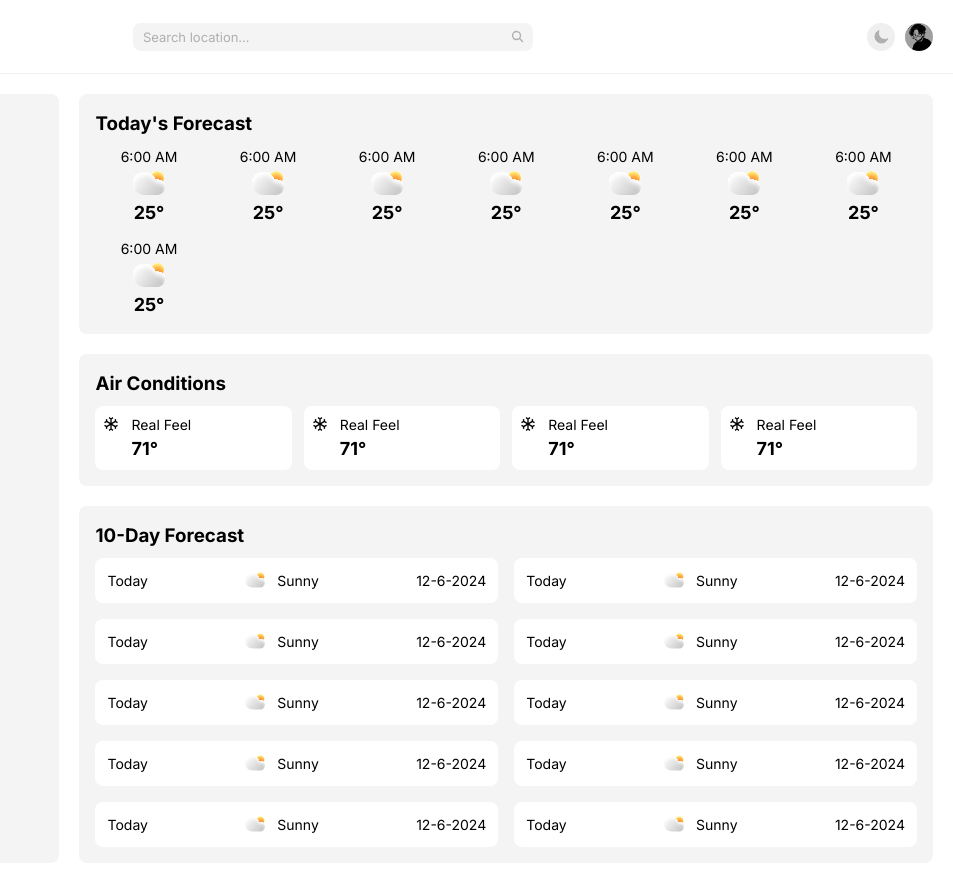
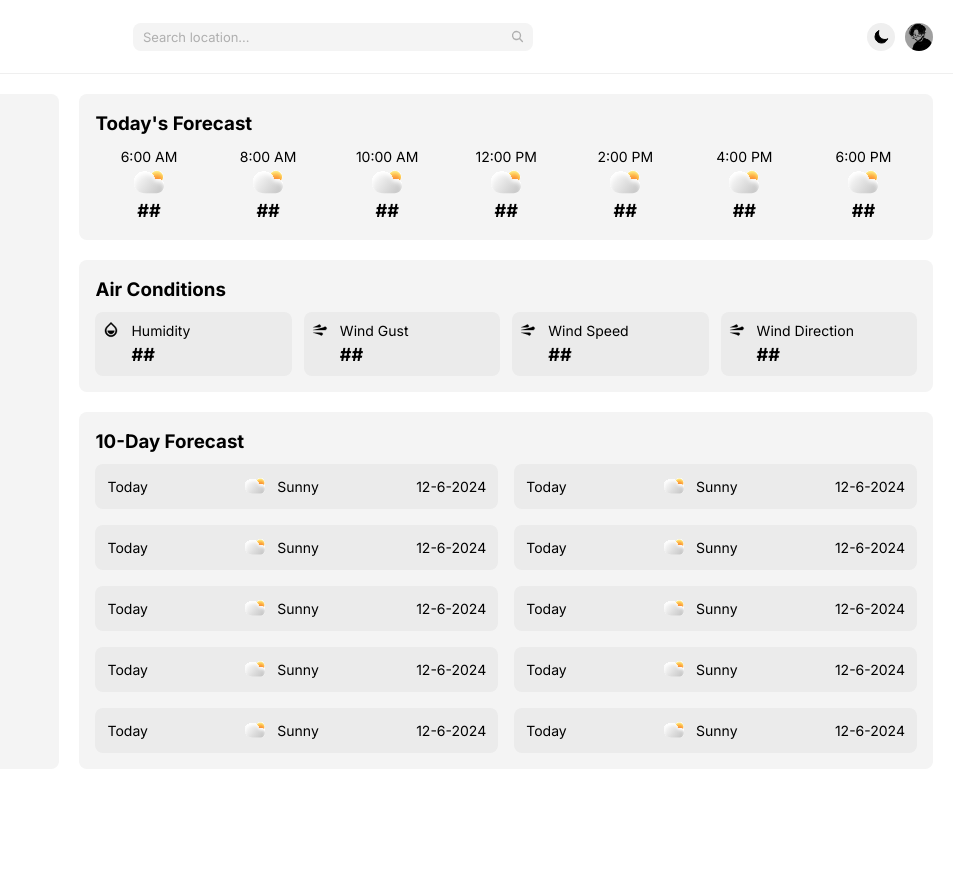
Before and after one commit to arvincodes/atmos, a website built with webpack: page src/index.html in a window 1280 px wide. Shown: the full height of the page, 327-1280 px from the left. After the commit the page ends 800 px from the top, so only its background shows below. Built offline with nearby package versions, Linux system fonts and the light colour scheme.

Commit message:
Revise hardcoded HTML
Revise content of some HTML elements that will not be affected by
JavaScript implementation.

```diff
--- a/src/index.html
+++ b/src/index.html
@@ -54,42 +54,37 @@
             <div class="time-item">
               <p class="time">6:00 AM</p>
               <img class="time-weather" src="images/weather-statuses/mcloudy.svg">
-              <h4>25°</h4>
+              <h4>##</h4>
             </div>
             <div class="time-item">
-              <p class="time">6:00 AM</p>
+              <p class="time">8:00 AM</p>
               <img class="time-weather" src="images/weather-statuses/mcloudy.svg">
-              <h4>25°</h4>
+              <h4>##</h4>
             </div>
             <div class="time-item">
-              <p class="time">6:00 AM</p>
+              <p class="time">10:00 AM</p>
               <img class="time-weather" src="images/weather-statuses/mcloudy.svg">
-              <h4>25°</h4>
+              <h4>##</h4>
             </div>
             <div class="time-item">
-              <p class="time">6:00 AM</p>
+              <p class="time">12:00 PM</p>
               <img class="time-weather" src="images/weather-statuses/mcloudy.svg">
-              <h4>25°</h4>
+              <h4>##</h4>
             </div>
             <div class="time-item">
-              <p class="time">6:00 AM</p>
+              <p class="time">2:00 PM</p>
               <img class="time-weather" src="images/weather-statuses/mcloudy.svg">
-              <h4>25°</h4>
+              <h4>##</h4>
             </div>
             <div class="time-item">
-              <p class="time">6:00 AM</p>
+              <p class="time">4:00 PM</p>
               <img class="time-weather" src="images/weather-statuses/mcloudy.svg">
-              <h4>25°</h4>
+              <h4>##</h4>
             </div>
             <div class="time-item">
-              <p class="time">6:00 AM</p>
+              <p class="time">6:00 PM</p>
               <img class="time-weather" src="images/weather-statuses/mcloudy.svg">
-              <h4>25°</h4>
-            </div>
-            <div class="time-item">
-              <p class="time">6:00 AM</p>
-              <img class="time-weather" src="images/weather-statuses/mcloudy.svg">
-              <h4>25°</h4>
+              <h4>##</h4>
             </div>
           </div>
         </section>
@@ -97,27 +92,31 @@
           <h3 class="conditions-heading">Air Conditions</h3>
           <div class="conditions-grid">
             <div class="conditions-item">
-              <svg class="conditions-item-icon" xmlns="http://www.w3.org/2000/svg" viewBox="0 0 24 24" fill="currentColor"><path d="M11.9998 3.29814L14.4451 1.66794L15.5545 3.33204L12.9998 5.03517V10.2678L17.5313 7.65149L17.7289 4.58748L19.7247 4.7162L19.5356 7.64899L22.17 8.95159L21.2836 10.7444L18.5313 9.38354L14.0001 11.9996L18.5317 14.616L21.284 13.2551L22.1704 15.0479L19.536 16.3505L19.7251 19.2833L17.7293 19.412L17.5317 16.348L12.9998 13.7315V18.9648L15.5545 20.6679L14.4451 22.332L11.9998 20.7018L9.55446 22.332L8.44506 20.6679L10.9998 18.9648V13.7319L6.46786 16.3484L6.27026 19.4124L4.2744 19.2836L4.46355 16.3508L1.8291 15.0483L2.71555 13.2554L5.46786 14.6163L10.0001 11.9996L5.46824 9.38319L2.71594 10.7441L1.82948 8.95124L4.46393 7.64864L4.27478 4.71585L6.27064 4.58713L6.46824 7.65113L10.9998 10.2674V5.03517L8.44506 3.33204L9.55446 1.66794L11.9998 3.29814Z"></path></svg>              <div class="conditions-item-details">
-                <p class="conditions-item-heading">Real Feel</p>
-                <h4 class="conditions-item-value">71°</h4>
+              <svg class="conditions-item-icon" xmlns="http://www.w3.org/2000/svg" viewBox="0 0 24 24" fill="currentColor"><path d="M12 3.09735L7.05025 8.04709C4.31658 10.7808 4.31658 15.2129 7.05025 17.9466C9.78392 20.6803 14.2161 20.6803 16.9497 17.9466C19.6834 15.2129 19.6834 10.7808 16.9497 8.0471L12 3.09735ZM12 0.268921L18.364 6.63288C21.8787 10.1476 21.8787 15.8461 18.364 19.3608C14.8492 22.8755 9.15076 22.8755 5.63604 19.3608C2.12132 15.8461 2.12132 10.1476 5.63604 6.63288L12 0.268921ZM7 12.9968H17C17 15.7583 14.7614 17.9968 12 17.9968C9.23858 17.9968 7 15.7583 7 12.9968Z"></path></svg>
+              <div class="conditions-item-details">
+                <p class="conditions-item-heading">Humidity</p>
+                <h4 class="conditions-item-value">##</h4>
               </div>
             </div>
             <div class="conditions-item">
-              <svg class="conditions-item-icon" xmlns="http://www.w3.org/2000/svg" viewBox="0 0 24 24" fill="currentColor"><path d="M11.9998 3.29814L14.4451 1.66794L15.5545 3.33204L12.9998 5.03517V10.2678L17.5313 7.65149L17.7289 4.58748L19.7247 4.7162L19.5356 7.64899L22.17 8.95159L21.2836 10.7444L18.5313 9.38354L14.0001 11.9996L18.5317 14.616L21.284 13.2551L22.1704 15.0479L19.536 16.3505L19.7251 19.2833L17.7293 19.412L17.5317 16.348L12.9998 13.7315V18.9648L15.5545 20.6679L14.4451 22.332L11.9998 20.7018L9.55446 22.332L8.44506 20.6679L10.9998 18.9648V13.7319L6.46786 16.3484L6.27026 19.4124L4.2744 19.2836L4.46355 16.3508L1.8291 15.0483L2.71555 13.2554L5.46786 14.6163L10.0001 11.9996L5.46824 9.38319L2.71594 10.7441L1.82948 8.95124L4.46393 7.64864L4.27478 4.71585L6.27064 4.58713L6.46824 7.65113L10.9998 10.2674V5.03517L8.44506 3.33204L9.55446 1.66794L11.9998 3.29814Z"></path></svg>              <div class="conditions-item-details">
-                <p class="conditions-item-heading">Real Feel</p>
-                <h4 class="conditions-item-value">71°</h4>
+              <svg class="conditions-item-icon" xmlns="http://www.w3.org/2000/svg" width="24" height="24" viewBox="0 0 24 24" fill="none" stroke="currentColor" stroke-width="2" stroke-linecap="round" stroke-linejoin="round"><path d="M17.7 7.7a2.5 2.5 0 1 1 1.8 4.3H2" /><path d="M9.6 4.6A2 2 0 1 1 11 8H2" /><path d="M12.6 19.4A2 2 0 1 0 14 16H2" /></svg>
+              <div class="conditions-item-details">
+                <p class="conditions-item-heading">Wind Gust</p>
+                <h4 class="conditions-item-value">##</h4>
               </div>
             </div>
             <div class="conditions-item">
-              <svg class="conditions-item-icon" xmlns="http://www.w3.org/2000/svg" viewBox="0 0 24 24" fill="currentColor"><path d="M11.9998 3.29814L14.4451 1.66794L15.5545 3.33204L12.9998 5.03517V10.2678L17.5313 7.65149L17.7289 4.58748L19.7247 4.7162L19.5356 7.64899L22.17 8.95159L21.2836 10.7444L18.5313 9.38354L14.0001 11.9996L18.5317 14.616L21.284 13.2551L22.1704 15.0479L19.536 16.3505L19.7251 19.2833L17.7293 19.412L17.5317 16.348L12.9998 13.7315V18.9648L15.5545 20.6679L14.4451 22.332L11.9998 20.7018L9.55446 22.332L8.44506 20.6679L10.9998 18.9648V13.7319L6.46786 16.3484L6.27026 19.4124L4.2744 19.2836L4.46355 16.3508L1.8291 15.0483L2.71555 13.2554L5.46786 14.6163L10.0001 11.9996L5.46824 9.38319L2.71594 10.7441L1.82948 8.95124L4.46393 7.64864L4.27478 4.71585L6.27064 4.58713L6.46824 7.65113L10.9998 10.2674V5.03517L8.44506 3.33204L9.55446 1.66794L11.9998 3.29814Z"></path></svg>              <div class="conditions-item-details">
-                <p class="conditions-item-heading">Real Feel</p>
-                <h4 class="conditions-item-value">71°</h4>
+              <svg class="conditions-item-icon" xmlns="http://www.w3.org/2000/svg" width="24" height="24" viewBox="0 0 24 24" fill="none" stroke="currentColor" stroke-width="2" stroke-linecap="round" stroke-linejoin="round"><path d="M17.7 7.7a2.5 2.5 0 1 1 1.8 4.3H2" /><path d="M9.6 4.6A2 2 0 1 1 11 8H2" /><path d="M12.6 19.4A2 2 0 1 0 14 16H2" /></svg>
+              <div class="conditions-item-details">
+                <p class="conditions-item-heading">Wind Speed</p>
+                <h4 class="conditions-item-value">##</h4>
               </div>
             </div>
             <div class="conditions-item">
-              <svg class="conditions-item-icon" xmlns="http://www.w3.org/2000/svg" viewBox="0 0 24 24" fill="currentColor"><path d="M11.9998 3.29814L14.4451 1.66794L15.5545 3.33204L12.9998 5.03517V10.2678L17.5313 7.65149L17.7289 4.58748L19.7247 4.7162L19.5356 7.64899L22.17 8.95159L21.2836 10.7444L18.5313 9.38354L14.0001 11.9996L18.5317 14.616L21.284 13.2551L22.1704 15.0479L19.536 16.3505L19.7251 19.2833L17.7293 19.412L17.5317 16.348L12.9998 13.7315V18.9648L15.5545 20.6679L14.4451 22.332L11.9998 20.7018L9.55446 22.332L8.44506 20.6679L10.9998 18.9648V13.7319L6.46786 16.3484L6.27026 19.4124L4.2744 19.2836L4.46355 16.3508L1.8291 15.0483L2.71555 13.2554L5.46786 14.6163L10.0001 11.9996L5.46824 9.38319L2.71594 10.7441L1.82948 8.95124L4.46393 7.64864L4.27478 4.71585L6.27064 4.58713L6.46824 7.65113L10.9998 10.2674V5.03517L8.44506 3.33204L9.55446 1.66794L11.9998 3.29814Z"></path></svg>              <div class="conditions-item-details">
-                <p class="conditions-item-heading">Real Feel</p>
-                <h4 class="conditions-item-value">71°</h4>
+              <svg class="conditions-item-icon" xmlns="http://www.w3.org/2000/svg" width="24" height="24" viewBox="0 0 24 24" fill="none" stroke="currentColor" stroke-width="2" stroke-linecap="round" stroke-linejoin="round"><path d="M17.7 7.7a2.5 2.5 0 1 1 1.8 4.3H2" /><path d="M9.6 4.6A2 2 0 1 1 11 8H2" /><path d="M12.6 19.4A2 2 0 1 0 14 16H2" /></svg>
+              <div class="conditions-item-details">
+                <p class="conditions-item-heading">Wind Direction</p>
+                <h4 class="conditions-item-value">##</h4>
               </div>
             </div>
           </div>
--- a/src/styles.css
+++ b/src/styles.css
@@ -1,6 +1,7 @@
 :root {
   --base-color: #ffffff;
   --base-variant: #f4f4f4;
+  --base-variant-2: #ebebeb;
   --text-color: #000000;
   --secondary-text: #000000;
   --gray-1: #efefef;
@@ -12,6 +13,7 @@
 .darkmode {
   --base-color: #26292c;
   --base-variant: #2e3134;
+  --base-variant-2: #26292c;
   --text-color: #dadada;
   --secondary-text: #000000;
   --gray-1: #2e3134;
@@ -96,11 +98,6 @@ h6 {
 }
 
 /* ^^^ CSS Reset ^^^ */
-
-.wrapper {
-  display: flex;
-  flex-direction: column;
-}
 
 header {
   display: flex;
@@ -195,8 +192,8 @@ header {
 }
 
 #theme-switch svg {
-  stroke: var(--gray-3);
-  fill: var(--gray-3);
+  stroke: var(--text-color);
+  fill: var(--text-color);
 }
 
 #theme-switch svg:last-child {
@@ -217,6 +214,8 @@ main {
   padding: 20px;
   gap: 20px;
   color: var(--text-color);
+  max-width: 1800px;
+  margin: 0 auto;
 }
 
 .container {
@@ -314,8 +313,8 @@ main {
 }
 
 .time-weather {
-  width: 32px;
-  height: 32px;
+  width: 30px;
+  height: 30px;
 }
 
 .time-item h4 {
@@ -333,7 +332,7 @@ main {
   gap: 12px;
   padding: 8px;
   border-radius: 8px;
-  background-color: var(--base-color);
+  background-color: var(--base-variant-2);
   color: var(--text-color);
 }
 
@@ -342,6 +341,8 @@ main {
   width: 16px;
   height: 16px;
   fill: var(--description);
+  stroke: var(--description);
+  stroke-width: 0.5;
 }
 
 .conditions-item-heading {
@@ -366,7 +367,7 @@ main {
 .week-item {
   display: flex;
   justify-content: space-between;
-  background-color: var(--base-color);
+  background-color: var(--base-variant-2);
   color: var(--text-color);
   padding: 12px;
   border-radius: 8px;
```
